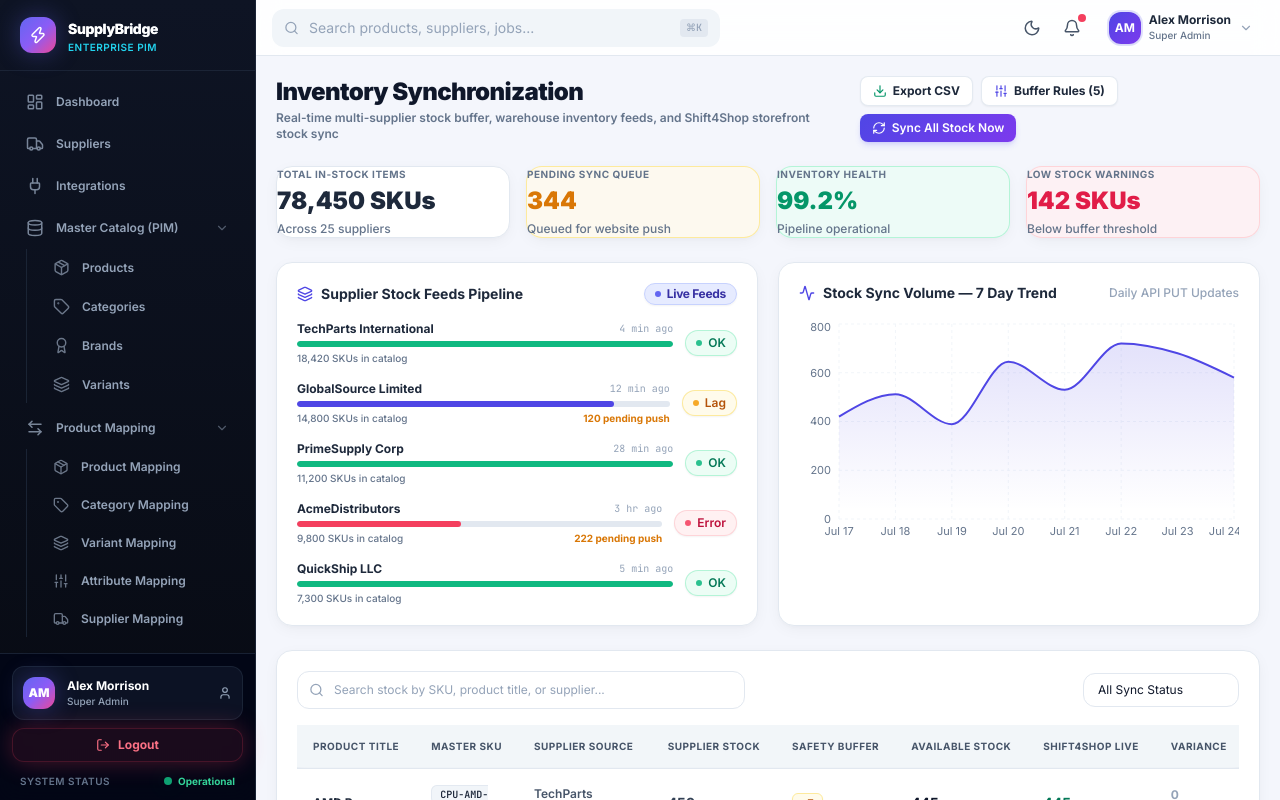
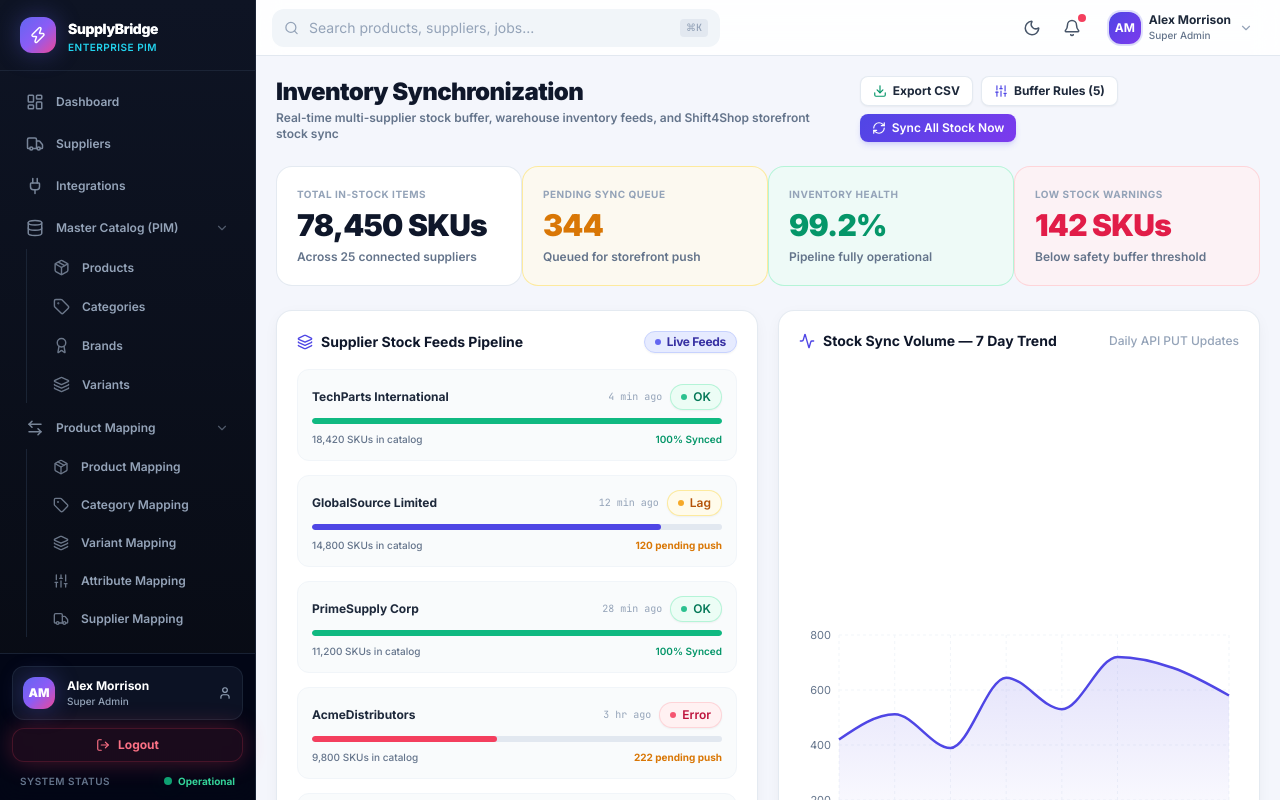
Before and after one commit to satyamgoswami783/SupplyBridge, a React (Vite) app: page /sync/inventory in a window 1280 px wide. Built offline with nearby package versions, Linux system fonts and the light colour scheme.

Commit message:
Enhance Inventory Synchronization UI responsiveness, card container padding, and typography spacing

```diff
--- a/src/features/sync/InventorySync.tsx
+++ b/src/features/sync/InventorySync.tsx
@@ -5,10 +5,10 @@
   Search, ShieldCheck, Database, AlertCircle, Settings, PlayCircle,
   Clock, ArrowRight, Download, Sliders, AlertTriangle, Layers, Activity
 } from 'lucide-react'
-import { SectionHeader, HealthIndicator, ProgressBar, FilterBar } from '../../components/ui'
+import { SectionHeader, HealthIndicator, ProgressBar } from '../../components/ui'
 import { Badge } from '../../components/ui/Badge'
 import { Modal } from '../../components/ui/Modal'
-import { AreaChart, Area, XAxis, YAxis, CartesianGrid, Tooltip, ResponsiveContainer, Legend } from 'recharts'
+import { AreaChart, Area, XAxis, YAxis, CartesianGrid, Tooltip, ResponsiveContainer } from 'recharts'
 import { mockSyncChartData } from '../../data/mockData'
 
 interface InventoryItem {
@@ -183,18 +183,18 @@
         }
       />
 
-      {/* Summary Telemetry KPI Cards */}
-      <div className="grid grid-cols-2 sm:grid-cols-4 gap-4">
+      {/* Summary Telemetry KPI Cards — High Resolution & Responsive Layout */}
+      <div className="grid grid-cols-1 sm:grid-cols-2 lg:grid-cols-4 gap-4.5">
         {[
-          { label: 'Total In-Stock Items', value: '78,450 SKUs', color: 'text-slate-800 dark:text-slate-100', bg: 'bg-white dark:bg-slate-900 border border-slate-200 dark:border-slate-800', sub: 'Across 25 suppliers' },
-          { label: 'Pending Sync Queue',    value: items.filter(i => i.status === 'pending').length * 114 + 116, color: 'text-amber-600 dark:text-amber-400', bg: 'bg-amber-50/80 dark:bg-amber-950/40 border border-amber-200/80 dark:border-amber-900/50', sub: 'Queued for website push' },
-          { label: 'Inventory Health',     value: '99.2%', color: 'text-emerald-600 dark:text-emerald-400', bg: 'bg-emerald-50/80 dark:bg-emerald-950/40 border border-emerald-200/80 dark:border-emerald-900/50', sub: 'Pipeline operational' },
-          { label: 'Low Stock Warnings',   value: '142 SKUs', color: 'text-rose-600 dark:text-rose-400', bg: 'bg-rose-50/80 dark:bg-rose-950/40 border border-rose-200/80 dark:border-rose-900/50', sub: 'Below buffer threshold' },
+          { label: 'TOTAL IN-STOCK ITEMS', value: '78,450 SKUs', color: 'text-slate-900 dark:text-slate-100', bg: 'bg-white dark:bg-slate-900 border border-slate-200/90 dark:border-slate-800', sub: 'Across 25 connected suppliers' },
+          { label: 'PENDING SYNC QUEUE',    value: (items.filter(i => i.status === 'pending').length * 114 + 116).toString(), color: 'text-amber-600 dark:text-amber-400', bg: 'bg-amber-50/70 dark:bg-amber-950/30 border border-amber-200/80 dark:border-amber-900/50', sub: 'Queued for storefront push' },
+          { label: 'INVENTORY HEALTH',     value: '99.2%', color: 'text-emerald-600 dark:text-emerald-400', bg: 'bg-emerald-50/70 dark:bg-emerald-950/30 border border-emerald-200/80 dark:border-emerald-900/50', sub: 'Pipeline fully operational' },
+          { label: 'LOW STOCK WARNINGS',   value: '142 SKUs', color: 'text-rose-600 dark:text-rose-400', bg: 'bg-rose-50/70 dark:bg-rose-950/30 border border-rose-200/80 dark:border-rose-900/50', sub: 'Below safety buffer threshold' },
         ].map((card, i) => (
-          <div key={i} className={`card p-4.5 rounded-2xl shadow-xs ${card.bg}`}>
-            <p className="text-2xs font-bold text-slate-500 dark:text-slate-400 uppercase tracking-wider mb-1">{card.label}</p>
-            <p className={`text-2xl font-black ${card.color}`}>{card.value}</p>
-            <p className="text-xs text-slate-500 dark:text-slate-400 mt-1 font-medium">{card.sub}</p>
+          <div key={i} className={`p-5 rounded-2xl shadow-xs min-h-[120px] flex flex-col justify-between transition-all duration-200 ${card.bg}`}>
+            <p className="text-2xs font-bold text-slate-400 dark:text-slate-400 uppercase tracking-wider">{card.label}</p>
+            <p className={`text-2xl lg:text-3xl font-black tracking-tight my-1 ${card.color}`}>{card.value}</p>
+            <p className="text-xs text-slate-500 dark:text-slate-400 font-semibold">{card.sub}</p>
           </div>
         ))}
       </div>
@@ -202,14 +202,14 @@
       {/* Supplier Sync Progress & 7-Day Trend Charts */}
       <div className="grid grid-cols-1 lg:grid-cols-2 gap-5">
         {/* Supplier Pipeline Progress */}
-        <div className="card p-5 border border-slate-200 dark:border-slate-800">
+        <div className="card p-5 border border-slate-200/90 dark:border-slate-800 flex flex-col justify-between">
           <div className="flex items-center justify-between mb-4">
-            <h3 className="text-sm font-bold text-slate-800 dark:text-slate-100 flex items-center gap-2">
+            <h3 className="text-sm font-bold text-slate-900 dark:text-slate-100 flex items-center gap-2">
               <Layers size={16} className="text-primary-600 dark:text-primary-400" /> Supplier Stock Feeds Pipeline
             </h3>
             <Badge variant="primary" dot>Live Feeds</Badge>
           </div>
-          <div className="space-y-4">
+          <div className="space-y-3.5">
             {[
               { name: 'TechParts International', products: 18420, pending: 0, progress: 100, status: 'healthy' as const, lastSync: '4 min ago' },
               { name: 'GlobalSource Limited',    products: 14800, pending: 120, progress: 85, status: 'degraded' as const, lastSync: '12 min ago' },
@@ -217,34 +217,39 @@
               { name: 'AcmeDistributors',        products: 9800, pending: 222,  progress: 45, status: 'critical' as const, lastSync: '3 hr ago' },
               { name: 'QuickShip LLC',           products: 7300, pending: 0,    progress: 100, status: 'healthy' as const, lastSync: '5 min ago' },
             ].map(s => (
-              <div key={s.name} className="flex items-center gap-3">
-                <div className="flex-1 min-w-0">
-                  <div className="flex items-center justify-between mb-1">
+              <div key={s.name} className="p-3.5 rounded-xl bg-slate-50/80 dark:bg-slate-800/50 border border-slate-100 dark:border-slate-800/80 flex flex-col gap-2">
+                <div className="flex items-center justify-between">
                   <span className="text-xs font-bold text-slate-800 dark:text-slate-200 truncate">{s.name}</span>
-                    <span className="text-2xs text-slate-400 font-mono flex-shrink-0 ml-2">{s.lastSync}</span>
+                  <div className="flex items-center gap-2">
+                    <span className="text-2xs text-slate-400 font-mono">{s.lastSync}</span>
+                    <HealthIndicator status={s.status} label={s.status === 'healthy' ? 'OK' : s.status === 'degraded' ? 'Lag' : 'Error'} />
+                  </div>
                 </div>
                 <ProgressBar value={s.progress} color={s.progress === 100 ? 'emerald' : s.progress > 50 ? 'primary' : 'rose'} />
-                  <div className="flex justify-between mt-1">
-                    <span className="text-2xs text-slate-500 dark:text-slate-400 font-medium">{s.products.toLocaleString()} SKUs in catalog</span>
-                    {s.pending > 0 && <span className="text-2xs text-amber-600 dark:text-amber-400 font-bold">{s.pending} pending push</span>}
+                <div className="flex items-center justify-between text-2xs">
+                  <span className="text-slate-500 dark:text-slate-400 font-medium">{s.products.toLocaleString()} SKUs in catalog</span>
+                  {s.pending > 0 ? (
+                    <span className="text-amber-600 dark:text-amber-400 font-bold">{s.pending} pending push</span>
+                  ) : (
+                    <span className="text-emerald-600 dark:text-emerald-400 font-semibold">100% Synced</span>
+                  )}
                 </div>
-                </div>
-                <HealthIndicator status={s.status} label={s.status === 'healthy' ? 'OK' : s.status === 'degraded' ? 'Lag' : 'Error'} />
               </div>
             ))}
           </div>
         </div>
 
         {/* Inventory 7-Day Trend Chart */}
-        <div className="card p-5 border border-slate-200 dark:border-slate-800">
+        <div className="card p-5 border border-slate-200/90 dark:border-slate-800 flex flex-col justify-between">
           <div className="flex items-center justify-between mb-4">
-            <h3 className="text-sm font-bold text-slate-800 dark:text-slate-100 flex items-center gap-2">
+            <h3 className="text-sm font-bold text-slate-900 dark:text-slate-100 flex items-center gap-2">
               <Activity size={16} className="text-primary-600 dark:text-primary-400" /> Stock Sync Volume — 7 Day Trend
             </h3>
             <span className="text-xs text-slate-400 font-medium">Daily API PUT Updates</span>
           </div>
-          <ResponsiveContainer width="100%" height={230}>
-            <AreaChart data={mockSyncChartData} margin={{ top: 5, right: 5, left: -20, bottom: 0 }}>
+          <div className="w-full h-[260px]">
+            <ResponsiveContainer width="100%" height="100%">
+              <AreaChart data={mockSyncChartData} margin={{ top: 10, right: 10, left: -20, bottom: 0 }}>
                 <defs>
                   <linearGradient id="invGrad" x1="0" y1="0" x2="0" y2="1">
                     <stop offset="5%" stopColor="#4f46e5" stopOpacity={0.25} />
@@ -255,14 +260,15 @@
                 <XAxis dataKey="date" tick={{ fontSize: 11, fill: '#64748b' }} axisLine={false} tickLine={false} />
                 <YAxis tick={{ fontSize: 11, fill: '#64748b' }} axisLine={false} tickLine={false} />
                 <Tooltip contentStyle={{ borderRadius: '12px', border: '1px solid #e2e8f0', fontSize: '12px', boxShadow: '0 4px 6px rgba(0,0,0,0.05)' }} />
-              <Area type="monotone" dataKey="inventory" name="Stock Updates" stroke="#4f46e5" strokeWidth={2} fill="url(#invGrad)" dot={false} />
+                <Area type="monotone" dataKey="inventory" name="Stock Updates" stroke="#4f46e5" strokeWidth={2.5} fill="url(#invGrad)" dot={false} />
               </AreaChart>
             </ResponsiveContainer>
           </div>
         </div>
+      </div>
 
       {/* Main Filter & Table Section */}
-      <div className="card p-5 border border-slate-200 dark:border-slate-800">
+      <div className="card p-5 border border-slate-200/90 dark:border-slate-800">
         {/* Search & Status Filters */}
         <div className="flex flex-col sm:flex-row sm:items-center justify-between gap-3 mb-4">
           <div className="relative flex-1 max-w-md">
@@ -296,17 +302,17 @@
           <table className="table">
             <thead>
               <tr>
-                <th>Product Title</th>
-                <th>Master SKU</th>
-                <th>Supplier Source</th>
-                <th>Supplier Stock</th>
-                <th>Safety Buffer</th>
-                <th>Available Stock</th>
-                <th>Shift4Shop Live</th>
-                <th>Variance</th>
-                <th>Sync Status</th>
-                <th>Last Sync</th>
-                <th className="text-right">Action</th>
+                <th className="whitespace-nowrap">Product Title</th>
+                <th className="whitespace-nowrap">Master SKU</th>
+                <th className="whitespace-nowrap">Supplier Source</th>
+                <th className="whitespace-nowrap">Supplier Stock</th>
+                <th className="whitespace-nowrap">Safety Buffer</th>
+                <th className="whitespace-nowrap">Available Stock</th>
+                <th className="whitespace-nowrap">Shift4Shop Live</th>
+                <th className="whitespace-nowrap">Variance</th>
+                <th className="whitespace-nowrap">Sync Status</th>
+                <th className="whitespace-nowrap">Last Sync</th>
+                <th className="text-right whitespace-nowrap">Action</th>
               </tr>
             </thead>
             <tbody>
@@ -316,13 +322,13 @@
                 return (
                   <tr key={row.id}>
                     <td>
-                      <p className="font-bold text-slate-800 dark:text-slate-100 text-xs leading-snug max-w-xs line-clamp-1">{row.name}</p>
+                      <p className="font-bold text-slate-800 dark:text-slate-100 text-xs leading-normal max-w-xs">{row.name}</p>
                     </td>
                     <td>
-                      <code className="mono">{row.sku}</code>
+                      <code className="mono text-xs">{row.sku}</code>
                     </td>
                     <td>
-                      <span className="text-xs text-slate-600 dark:text-slate-400 font-semibold">{row.supplier}</span>
+                      <span className="text-xs text-slate-600 dark:text-slate-400 font-semibold whitespace-nowrap">{row.supplier}</span>
                     </td>
                     <td>
                       <span className="font-bold text-slate-700 dark:text-slate-300">{row.supplierStock.toLocaleString()}</span>
@@ -339,25 +345,25 @@
                       </span>
                     </td>
                     <td>
-                      <span className={`flex items-center gap-1 text-xs font-bold ${row.variance > 0 ? 'text-amber-600 dark:text-amber-400' : row.variance < 0 ? 'text-rose-600 dark:text-rose-400' : 'text-slate-400'}`}>
+                      <span className={`flex items-center gap-1 text-xs font-bold whitespace-nowrap ${row.variance > 0 ? 'text-amber-600 dark:text-amber-400' : row.variance < 0 ? 'text-rose-600 dark:text-rose-400' : 'text-slate-400'}`}>
                         {row.variance > 0 ? <TrendingUp size={13} /> : row.variance < 0 ? <TrendingDown size={13} /> : null}
                         {row.variance > 0 ? `+${row.variance}` : row.variance === 0 ? '0 (Synced)' : row.variance}
                       </span>
                     </td>
-                    <td>
+                    <td className="whitespace-nowrap">
                       {row.status === 'synced' && <Badge variant="success" dot>Synced</Badge>}
                       {row.status === 'pending' && <Badge variant="warning" dot>Pending Push</Badge>}
                       {row.status === 'error' && <Badge variant="danger" dot>Sync Error</Badge>}
                       {row.status === 'out_of_stock' && <Badge variant="neutral">Out of Stock</Badge>}
                     </td>
-                    <td>
+                    <td className="whitespace-nowrap">
                       <span className="text-2xs text-slate-500 dark:text-slate-400 font-mono">{row.lastSync}</span>
                     </td>
-                    <td className="text-right">
+                    <td className="text-right whitespace-nowrap">
                       <button
                         onClick={() => handleSyncSingle(row.id, row.name)}
                         disabled={isSyncingRow}
-                        className="btn-secondary btn-sm inline-flex items-center gap-1 font-bold text-2xs py-1 px-2 cursor-pointer"
+                        className="btn-secondary btn-sm inline-flex items-center gap-1 font-bold text-2xs py-1 px-2.5 cursor-pointer"
                         title="Force sync stock level to Shift4Shop"
                       >
                         <RefreshCw size={12} className={isSyncingRow ? 'animate-spin text-primary-600' : ''} />
```
Lines whose indentation alone changed are shown as unchanged.
